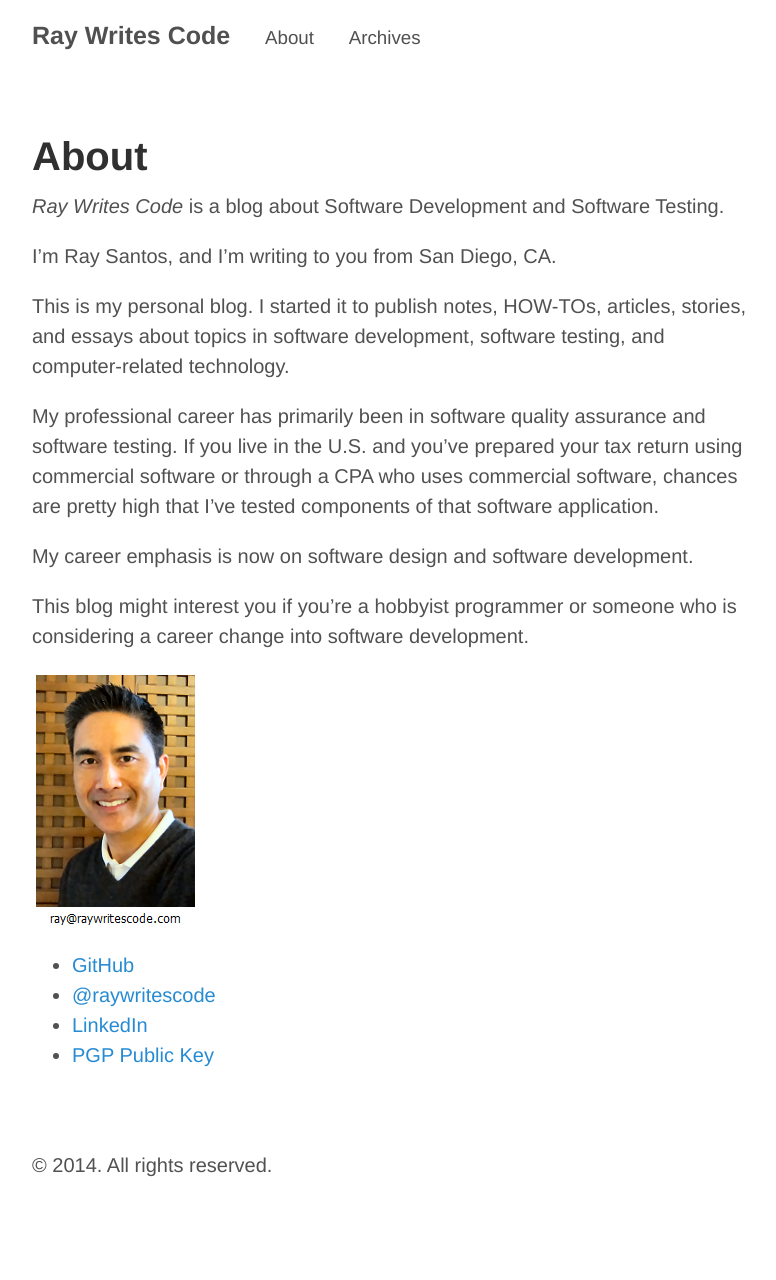
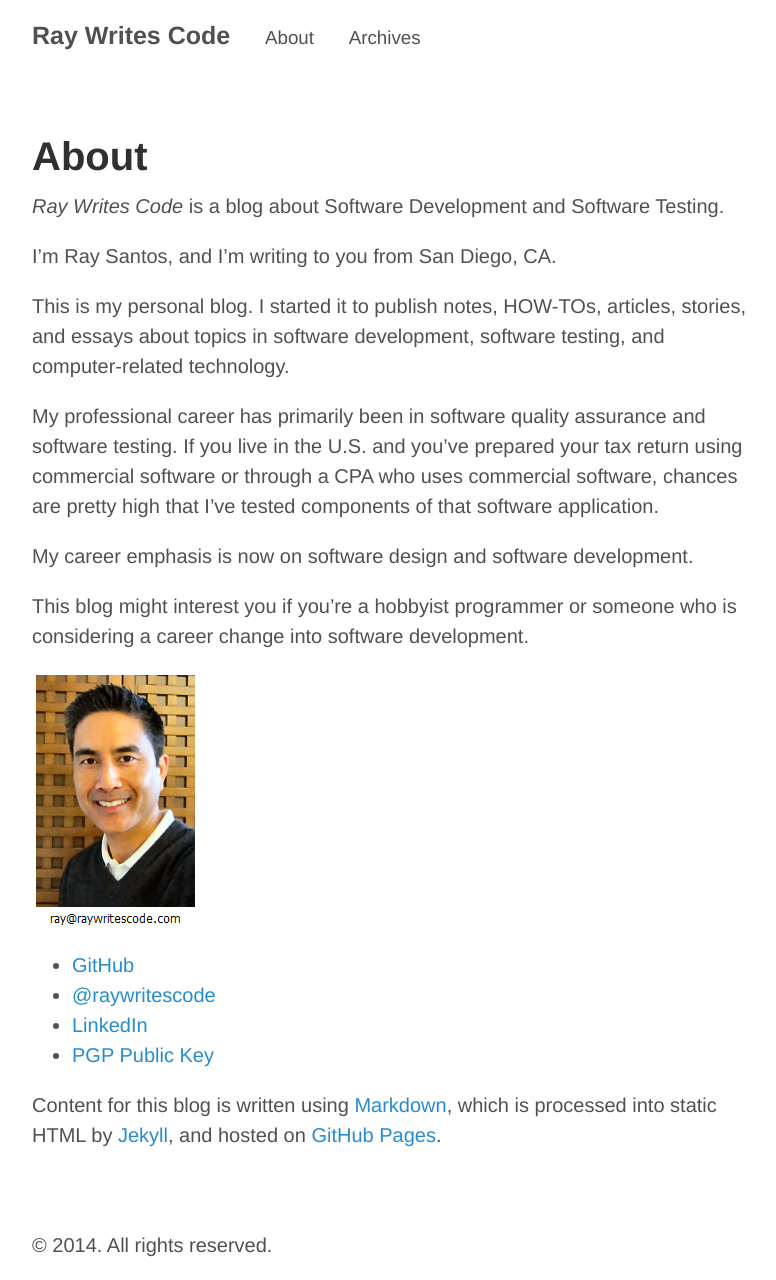
Before and after one commit to raywritescode/raywritescode.github.io, a Jekyll site: the page built from about.md, in a window 1280 px wide. Shown: the whole page, without its empty margins (248-1024 px from the left). Built offline with Jekyll 4.4.1, drawn with Linux system fonts in a browser that asks for light colours; Markdown is read by kramdown in place of the engine named in the settings; before the commit the page ends 1200 px from its top, so only the background shows below that.

Commit message:
about.md - Updated to include Markdown, Jekyll, and GitHub Pages info.

```diff
--- a/about.md
+++ b/about.md
@@ -21,3 +21,5 @@ This blog might interest you if you’re a hobbyist programmer or someone who is
 * [@raywritescode](https://twitter.com/raywritescode)
 * [LinkedIn](http://www.linkedin.com/in/raywritescode)
 * [PGP Public Key](http://pgp.mit.edu/pks/lookup?op=get&search=0x5566F6D025842818)
+
+Content for this blog is written using [Markdown](http://en.wikipedia.org/wiki/Markdown), which is processed into static HTML by [Jekyll](http://jekyllrb.com/), and hosted on [GitHub Pages](https://pages.github.com/).
```
